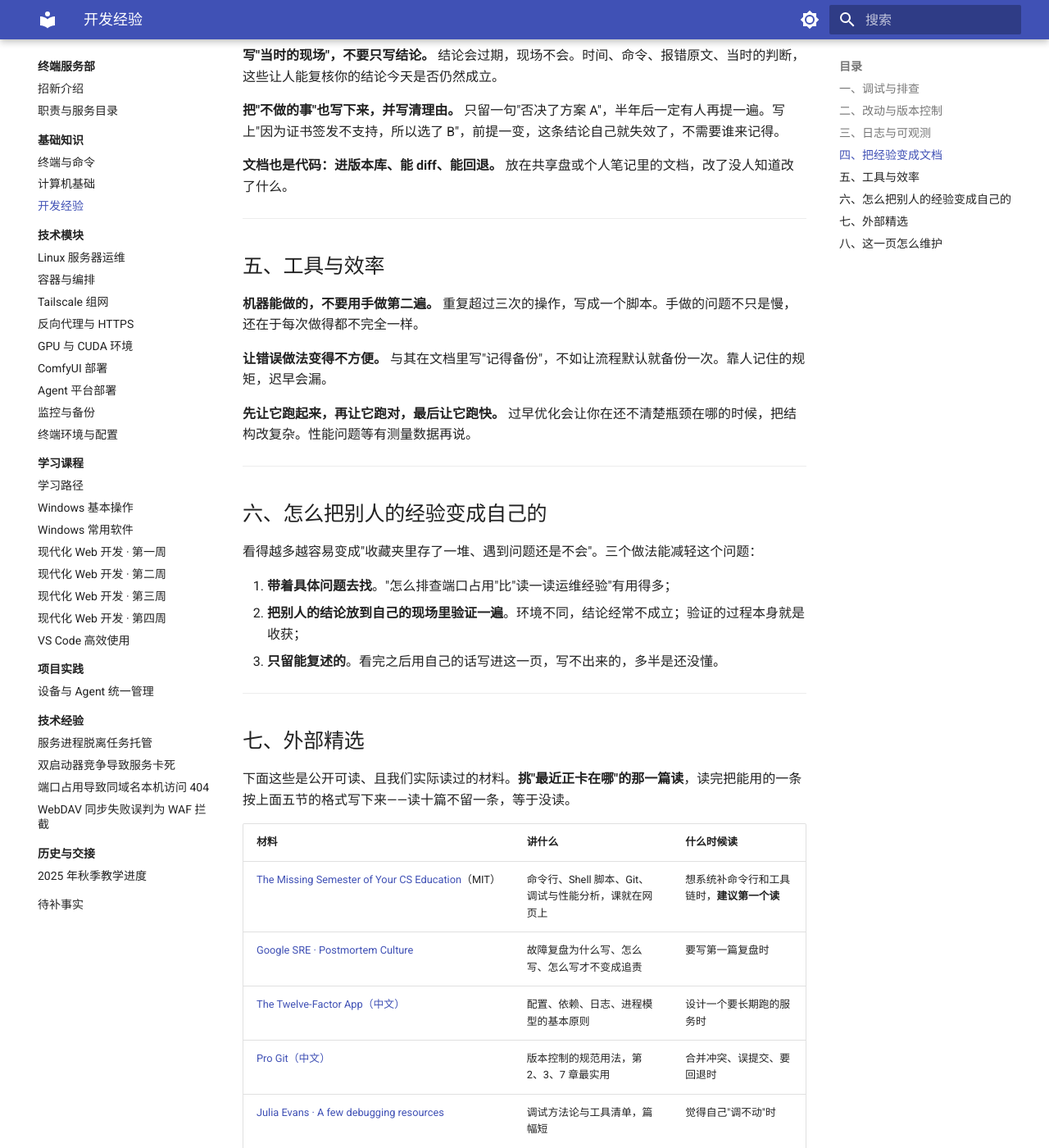
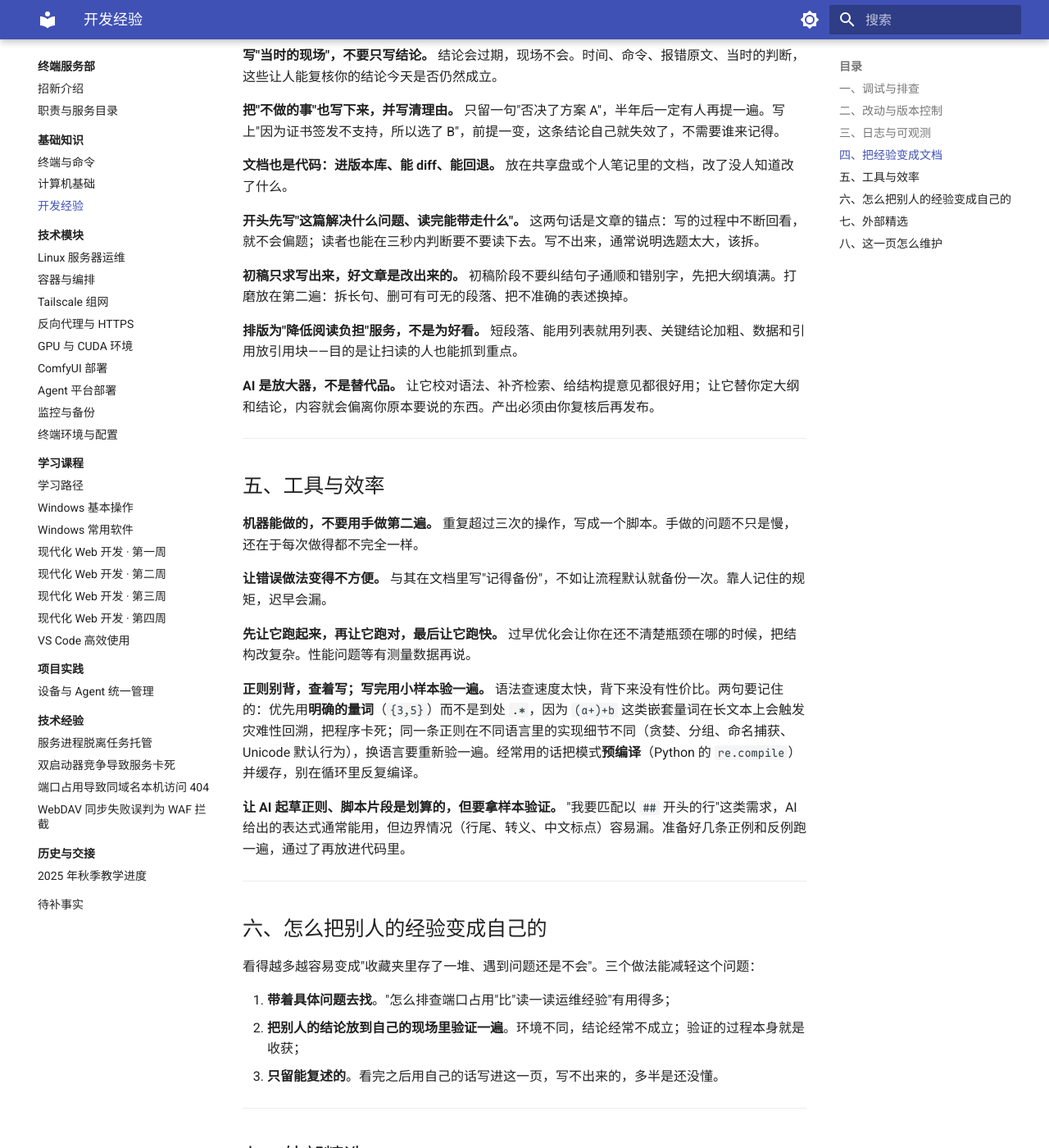
Before and after one commit to publieople/lab-terminal-service, an MkDocs documentation site: the page built from docs/部门/终端服务部/基础知识/开发经验.md, in a window 1280 px wide and 1400 px high, scrolled down 1930 px. Shown: the whole window at 82% size. Built offline with MkDocs 1.6.1 and Material for MkDocs 9.7.7, drawn with Linux system fonts in a browser that asks for light colours; some of the changed text lies outside the part shown.

Commit message:
docs: 博客的正则与写作两篇并进《开发经验》
- 四、把经验变成文档：补五条写作判断——开头先写"解决什么问题、读完能带走
  什么"；初稿只求写出来、好文章是改出来的；排版为降低阅读负担服务；
  AI 是放大器不是替代品（可以校对润色，不要替你定大纲与结论）。
  取自博客《如何写一篇优质文章》。
- 五、工具与效率：补两条——正则别背、查着写，优先明确量词避免灾难性回溯
  （(a+)+b 这类），换语言要重新验，常用模式预编译；让 AI 起草正则/片段
  要用正例反例验证边界。取自博客《^正则表达式…$》。
- 七、外部精选：加三行并逐个实测 200（正则 30 分钟入门教程 deerchao.cn、
  Regex101 调试器、Regexper 可视化）。

四道门 + verify-merge 全绿。

```diff
--- a/docs/部门/终端服务部/基础知识/开发经验.md
+++ b/docs/部门/终端服务部/基础知识/开发经验.md
@@ -90,6 +90,18 @@ tags: [基础知识, 经验, 调试, 工程习惯]
 **文档也是代码：进版本库、能 diff、能回退。**
 放在共享盘或个人笔记里的文档，改了没人知道改了什么。
 
+**开头先写"这篇解决什么问题、读完能带走什么"。**
+这两句话是文章的锚点：写的过程中不断回看，就不会偏题；读者也能在三秒内判断要不要读下去。写不出来，通常说明选题太大，该拆。
+
+**初稿只求写出来，好文章是改出来的。**
+初稿阶段不要纠结句子通顺和错别字，先把大纲填满。打磨放在第二遍：拆长句、删可有可无的段落、把不准确的表述换掉。
+
+**排版为"降低阅读负担"服务，不是为好看。**
+短段落、能用列表就用列表、关键结论加粗、数据和引用放引用块——目的是让扫读的人也能抓到重点。
+
+**AI 是放大器，不是替代品。**
+让它校对语法、补齐检索、给结构提意见都很好用；让它替你定大纲和结论，内容就会偏离你原本要说的东西。产出必须由你复核后再发布。
+
 ---
 
 ## 五、工具与效率
@@ -102,6 +114,12 @@ tags: [基础知识, 经验, 调试, 工程习惯]
 
 **先让它跑起来，再让它跑对，最后让它跑快。**
 过早优化会让你在还不清楚瓶颈在哪的时候，把结构改复杂。性能问题等有测量数据再说。
+
+**正则别背，查着写；写完用小样本验一遍。**
+语法查速度太快，背下来没有性价比。两句要记住的：优先用**明确的量词**（`{3,5}`）而不是到处 `.*`，因为 `(a+)+b` 这类嵌套量词在长文本上会触发灾难性回溯，把程序卡死；同一条正则在不同语言里的实现细节不同（贪婪、分组、命名捕获、Unicode 默认行为），换语言要重新验一遍。经常用的话把模式**预编译**（Python 的 `re.compile`）并缓存，别在循环里反复编译。
+
+**让 AI 起草正则、脚本片段是划算的，但要拿样本验证。**
+"我要匹配以 `##` 开头的行"这类需求，AI 给出的表达式通常能用，但边界情况（行尾、转义、中文标点）容易漏。准备好几条正例和反例跑一遍，通过了再放进代码里。
 
 ---
 
@@ -128,6 +146,9 @@ tags: [基础知识, 经验, 调试, 工程习惯]
 | [Julia Evans · A few debugging resources](https://jvns.ca/blog/2019/06/23/a-few-debugging-resources/) | 调试方法论与工具清单，篇幅短 | 觉得自己"调不动"时 |
 | [Debugging Rules!](https://www.debuggingrules.com/) | 九条调试规则，网站提供可打印的清单 | 想给团队定一条调试纪律时 |
 | [Oh Shit, Git!?!（中文）](https://ohshitgit.com/zh) | 提交搞砸之后的救场命令 | 需要立刻救火时 |
+| [正则表达式 30 分钟入门教程](https://deerchao.cn/tutorials/regex/regex.htm) | 中文正则教程，从元字符讲到分组与断言 | 第一次系统学正则时 |
+| [Regex101](https://regex101.com/) | 在线正则调试器：逐段解释、匹配高亮、性能提示 | 正则写不出来的每次 |
+| [Regexper](https://regexper.com/) | 把正则画成流程图，看结构性错误最直观 | 正则太长、读不懂自己在写什么时 |
 
 链接都核对过状态码。发现哪条打不开了，直接替换或删掉这一行，不要留着。
 
```
